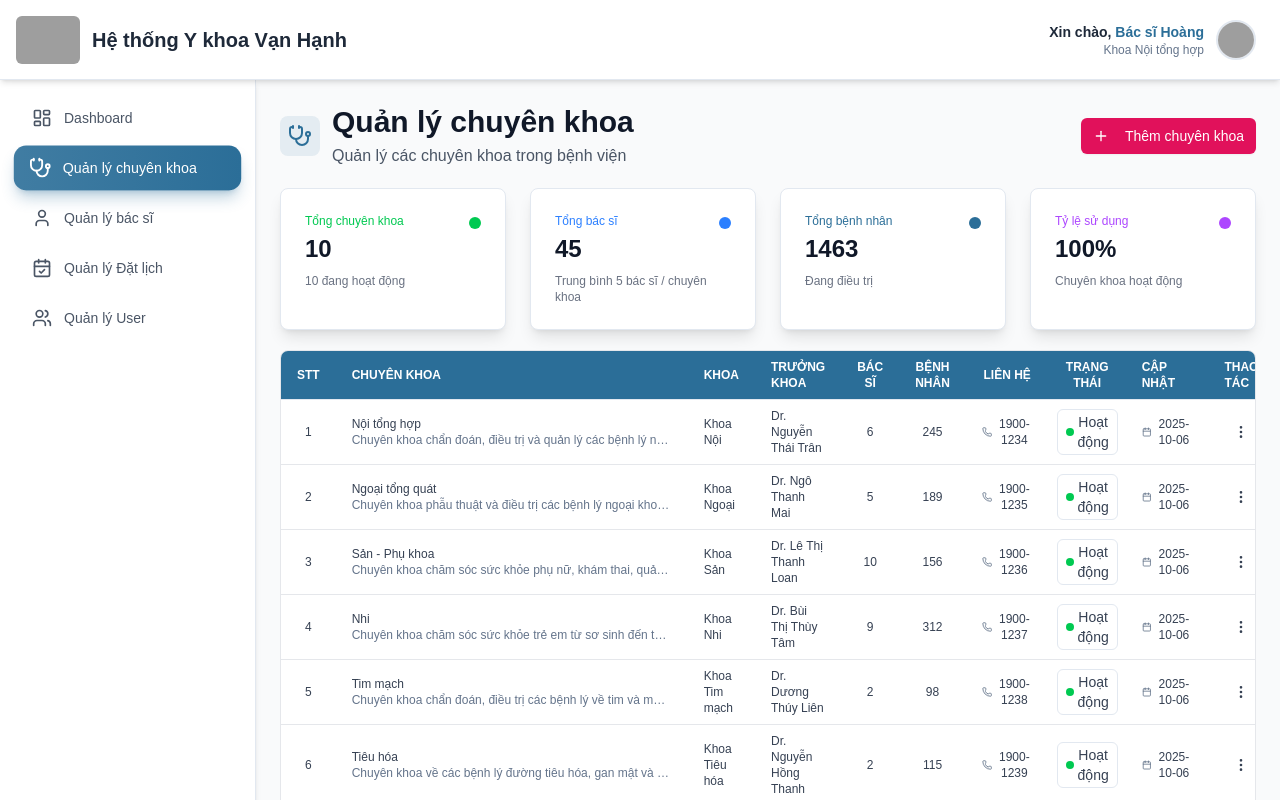
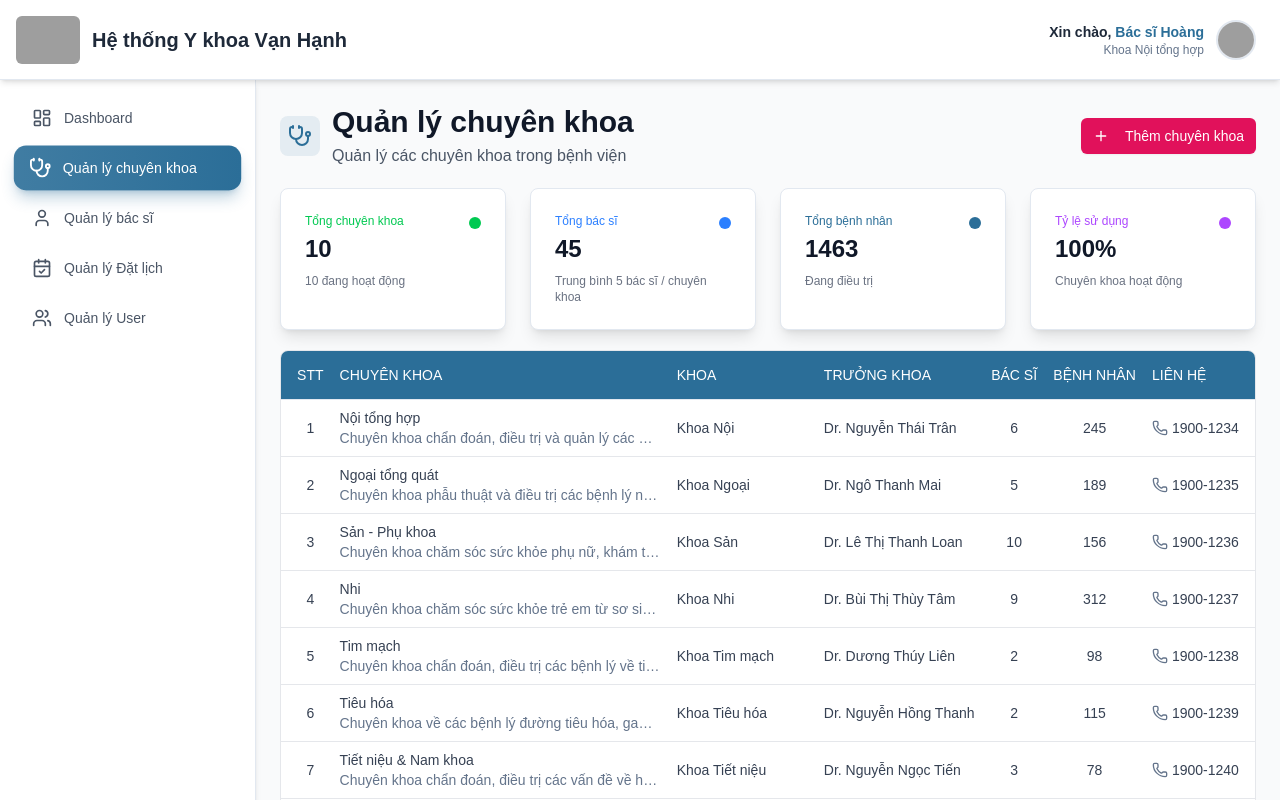
Before and after one commit to VHIT201/y-khoa-web, a Next.js app: page /admin/specialties in a window 1280 px wide. Built offline with nearby package versions, Linux system fonts and the light colour scheme; sample sign-in values are in the browser's storage; grey boxes are pictures that could not be loaded.

Commit message:
fix(ui): fix data table UI

```diff
--- a/src/app/admin/doctors/page.tsx
+++ b/src/app/admin/doctors/page.tsx
@@ -582,62 +582,68 @@ export default function DoctorsPage() {
         <h1 className="text-2xl font-bold">Quản lý bác sĩ</h1>
         <Button
           onClick={handleAdd}
-          className="bg-button hover:bg-button/90"
+          className="bg-button hover:bg-button/90 text-white font-semibold shadow-lg hover:shadow-xl hover:shadow-button/20"
         >
           <Plus className="w-4 h-4 mr-2" />
           Thêm bác sĩ
         </Button>
       </div>
 
+      {/* Table Section */}
       <div className="rounded-lg overflow-hidden" style={{ border: "1px solid #E5E7EB" }}>
-        <Table className="border-0">
+        <Table className="border-0 w-lvw xl:w-full">
           <TableHeader className="h-12">
             <TableRow className="bg-primary">
-              <TableHead className="text-left text-white uppercase font-bold text-xs px-4">
+              <TableHead className="text-center text-white uppercase pl-4">
+                STT
+              </TableHead>
+              <TableHead className="text-left text-white uppercase">
                 Tên bác sĩ
               </TableHead>
-              <TableHead className="text-left text-white uppercase font-bold text-xs px-4">
+              <TableHead className="text-left text-white uppercase">
                 Chuyên khoa
               </TableHead>
-              <TableHead className="text-left text-white uppercase font-bold text-xs px-4">
+              <TableHead className="text-left text-white uppercase">
                 Email
               </TableHead>
-              <TableHead className="text-left text-white uppercase font-bold text-xs px-4">
-                Số điện thoại
+              <TableHead className="text-left text-white uppercase">
+                Liên hệ
               </TableHead>
-              <TableHead className="text-left text-white uppercase font-bold text-xs px-4">
+              <TableHead className="text-center text-white uppercase">
                 Trạng thái
               </TableHead>
-              <TableHead className="text-center text-white uppercase font-bold text-xs px-4">
+              <TableHead className="text-center text-white uppercase pr-4">
                 Thao tác
               </TableHead>
             </TableRow>
           </TableHeader>
 
           <TableBody className="bg-white text-gray-700 text-center">
-            {doctors.map((doctor) => (
+            {doctors.map((doctor, index) => (
               <TableRow
                 key={doctor.id}
                 className="hover:bg-muted/50 transition-colors"
                 style={{ borderBottom: "1px solid #E5E7EB" }}
               >
-                <TableCell className="text-xs text-left px-4 font-medium">
+                <TableCell className="pl-4">{index + 1}</TableCell>
+
+                <TableCell className="text-left">
                   {doctor.name}
                 </TableCell>
 
-                <TableCell className="text-xs text-left px-4">
+                <TableCell className="text-left">
                   {doctor.specialty}
                 </TableCell>
 
-                <TableCell className="text-xs text-left px-4">
+                <TableCell className="text-left">
                   {doctor.email}
                 </TableCell>
 
-                <TableCell className="text-xs text-left px-4">
+                <TableCell className="text-left">
                   {doctor.phone}
                 </TableCell>
 
-                <TableCell className="text-xs text-left px-4">
+                <TableCell className="text-center">
                   <Badge
                     variant={doctor.status === "active" ? "default" : "secondary"}
                     className="inline-flex w-fit items-center gap-1 px-2 mx-auto"
--- a/src/app/admin/specialties/page.tsx
+++ b/src/app/admin/specialties/page.tsx
@@ -512,37 +512,37 @@ export default function SpecialtiesPage() {
 
       {/* Table Section */}
       <div className="rounded-lg overflow-hidden" style={{ border: "1px solid #E5E7EB" }}>
-        <Table className="border-0">
+        <Table className="border-0 w-lvw">
           <TableHeader className="h-12">
             <TableRow className="bg-primary">
-              <TableHead className="text-left text-white uppercase font-bold text-xs px-4">
+              <TableHead className="text-center text-white uppercase pl-4">
                 STT
               </TableHead>
-              <TableHead className="text-left text-white uppercase font-bold text-xs px-4">
+              <TableHead className="text-left text-white uppercase">
                 Chuyên khoa
               </TableHead>
-              <TableHead className="text-left text-white uppercase font-bold text-xs px-4">
+              <TableHead className="text-left text-white uppercase">
                 Khoa
               </TableHead>
-              <TableHead className="text-left text-white uppercase font-bold text-xs px-4">
+              <TableHead className="text-left text-white uppercase">
                 Trưởng khoa
               </TableHead>
-              <TableHead className="text-center text-white uppercase font-bold text-xs px-4">
+              <TableHead className="text-center text-white uppercase">
                 Bác sĩ
               </TableHead>
-              <TableHead className="text-center text-white uppercase font-bold text-xs px-4">
+              <TableHead className="text-center text-white uppercase">
                 Bệnh nhân
               </TableHead>
-              <TableHead className="text-center text-white uppercase font-bold text-xs px-4">
+              <TableHead className="text-left text-white uppercase">
                 Liên hệ
               </TableHead>
-              <TableHead className="text-center text-white uppercase font-bold text-xs px-4">
+              <TableHead className="text-center text-white uppercase">
                 Trạng thái
               </TableHead>
-              <TableHead className="text-left text-white uppercase font-bold text-xs px-4">
+              <TableHead className="text-center text-white uppercase">
                 Cập nhật
               </TableHead>
-              <TableHead className="text-left text-white uppercase font-bold text-xs px-4">
+              <TableHead className="text-center text-white uppercase pr-4">
                 Thao tác
               </TableHead>
             </TableRow>
@@ -555,31 +555,33 @@ export default function SpecialtiesPage() {
                 className="hover:bg-muted/50 transition-colors"
                 style={{ borderBottom: "1px solid #E5E7EB" }}
               >
-                <TableCell className="text-xs">{index + 1}</TableCell>
+                <TableCell className="pl-4">{index + 1}</TableCell>
+
                 <TableCell>
-                  <div className="text-left px-2">
-                    <div className="text-xs">{specialty.name}</div>
-                    <div className="text-xs text-justify text-muted-foreground max-w-xs truncate">
+                  <div className="text-left">
+                    <div>{specialty.name}</div>
+                    <div className="text-justify text-muted-foreground max-w-xs truncate">
                       {specialty.description}
                     </div>
                   </div>
                 </TableCell>
-                <TableCell className="text-xs text-left px-4">
+
+                <TableCell className="text-left">
                   {specialty.department}
                 </TableCell>
-                <TableCell className="text-xs text-left px-4">
+                <TableCell className="text-left">
                   {specialty.headDoctor}
                 </TableCell>
-                <TableCell className="text-xs text-center px-2">
+                <TableCell className="text-center">
                   {specialty.doctorsCount}
                 </TableCell>
-                <TableCell className="text-xs text-center px-2">
+                <TableCell className="text-center">
                   {specialty.patientsCount}
                 </TableCell>
                 <TableCell>
-                  <div className="flex items-center justify-center gap-1 px-2">
+                  <div className="flex items-center justify-start gap-1">
                     <Phone className="w-4 h-4 text-muted-foreground" />
-                    <span className="text-xs">{specialty.phone}</span>
+                    <span>{specialty.phone}</span>
                   </div>
                 </TableCell>
                 <TableCell>
@@ -604,9 +606,9 @@ export default function SpecialtiesPage() {
                   </Badge>
                 </TableCell>
                 <TableCell>
-                  <div className="flex justify-center items-center gap-1 px-2">
+                  <div className="flex justify-center items-center gap-1">
                     <Calendar className="w-4 h-4 text-muted-foreground" />
-                    <span className="text-xs">{specialty.updatedAt}</span>
+                    <span>{specialty.updatedAt}</span>
                   </div>
                 </TableCell>
                 <TableCell>
@@ -615,7 +617,7 @@ export default function SpecialtiesPage() {
                       <Button
                         variant="ghost"
                         size="sm"
-                        className="h-8 w-8 p-0 "
+                        className="h-8 w-8"
                         title="Thao tác"
                       >
                         <MoreVertical className="h-4 w-4" />
@@ -647,7 +649,7 @@ export default function SpecialtiesPage() {
         {specialties?.length === 0 && (
           <div className="text-center py-8">
             <Stethoscope className="mx-auto h-12 w-12 text-gray-400" />
-            <h3 className="mt-2 text-xs text-xs text-gray-900">
+            <h3 className="mt-2 text-xs text-gray-900">
               Chưa có chuyên khoa
             </h3>
             <p className="mt-1 text-xs text-gray-500">
--- a/src/components/ui/table.tsx
+++ b/src/components/ui/table.tsx
@@ -73,7 +73,7 @@ const TableHead = React.forwardRef<
   <th
     ref={ref}
     className={cn(
-      "h-10 px-2 text-left align-middle font-medium text-muted-foreground [&:has([role=checkbox])]:pr-0 [&>[role=checkbox]]:translate-y-[2px]",
+      "px-2 h-10 text-left align-middle font-medium text-muted-foreground [&:has([role=checkbox])]:pr-0 [&>[role=checkbox]]:translate-y-[2px]",
       className
     )}
     {...props}
```
Also changed, not shown: src/app/admin/appointments/page.tsx (+20 -21 lines), src/app/admin/users/page.tsx (+22 -17 lines).
